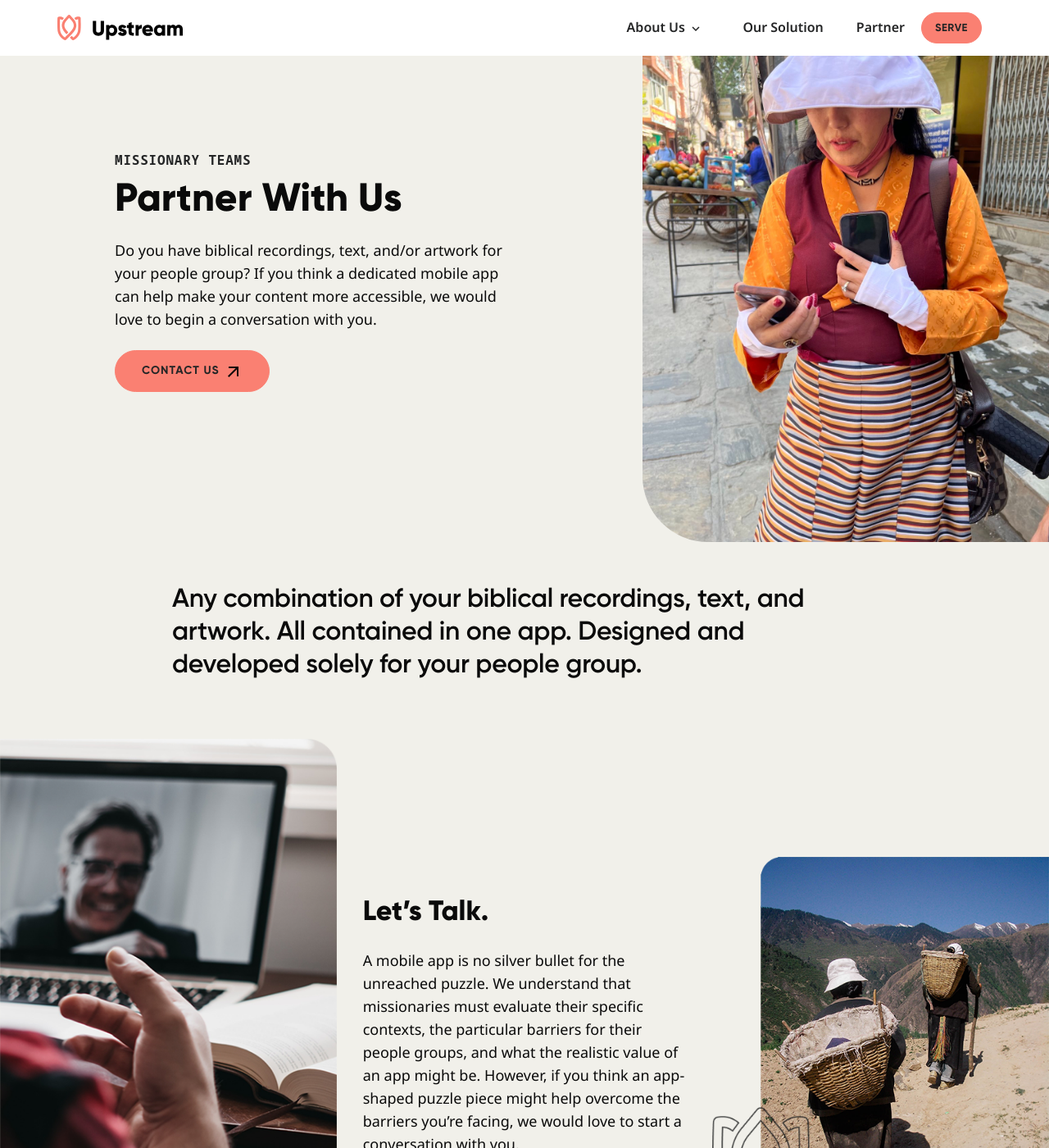
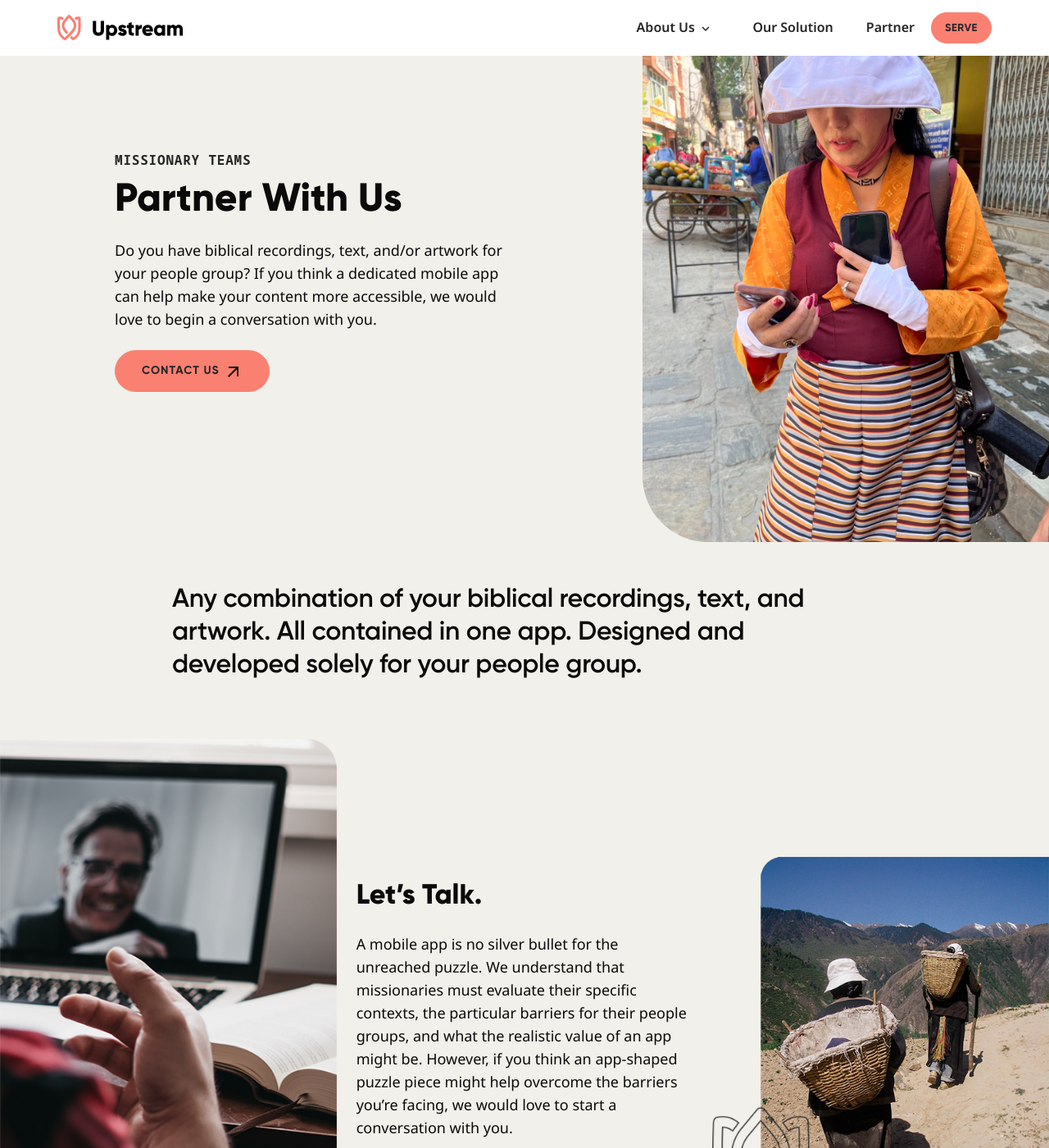
Before and after one commit to UpstreamCode/upstreamcode.github.io, a Jekyll site: the page built from _pages/partner.html, in a window 1280 px wide and 1400 px high. Shown: the whole window at 82% size. Built offline with Jekyll 4.4.1, drawn with Linux system fonts in a browser that asks for light colours; comment, search, counter and statistics services are not loaded.

Commit message:
Fixed padding on partner page.

```diff
--- a/_includes/footer.html
+++ b/_includes/footer.html
@@ -1,6 +1,6 @@
 <footer>
     <div class="border-bottom">
-        <div class="container">
+        <div class="container px-mobile">
             <div id="newsletter-signup" class="d-flex flex-column flex-md-row justify-content-between align-items-start align-items-md-center">
                 <div class="me-0 me-md-3">
                     <p class="text-nowrap">Join our email list.</p>
@@ -29,7 +29,7 @@
             </div>
         </div>
     </div>
-    <div class="container border-bottom">
+    <div class="container px-mobile border-bottom">
         <div id="org-details" class="d-flex flex-column flex-md-row justify-content-between">
             <div>
                 <span class="org-logo">{% include svgs/logo-solid-bg.svg %}</span>
@@ -41,7 +41,7 @@
             </div>
         </div>
     </div>
-    <div id="footer-nav" class="container d-flex flex-column flex-md-row justify-content-between align-items-start align-items-md-center">
+    <div id="footer-nav" class="px-mobile container d-flex flex-column flex-md-row justify-content-between align-items-start align-items-md-center">
         <div class="d-flex flex-column flex-md-row justify-content-between align-items-start align-items-md-center gap-3">
             <p>&copy; Upstream 2023. All Rights Reserved</p>
             <div class="d-flex flex-row justify-content-between align-items-start align-items-md-center gap-3">
--- a/_includes/nav.html
+++ b/_includes/nav.html
@@ -1,5 +1,5 @@
 <nav id="main-nav" class="navbar navbar-expand-md fixed-top {{ page.nav_state }}" data-nav-state="{{ page.nav_state }}">
-  <div class="container-md">
+  <div class="container-md px-0">
     <a class="navbar-brand" href="/">
         <span class="logo-transparent-bg logo{% if page.nav_state == 'transparent-light' %} logo-show{% else %} logo-hide{% endif %}">{% include svgs/logo-transparent-bg.svg %}</span>
         <span class="logo-solid-bg logo{% if page.nav_state == 'solid' or page.nav_state == 'transparent-dark' %} logo-show {% else %} logo-hide{% endif %}">{% include svgs/logo-solid-bg.svg %}</span>
--- a/_includes/our-process.html
+++ b/_includes/our-process.html
@@ -4,10 +4,13 @@
 >
   <div class="d-none d-md-flex col-md-1"></div>
   <div class="start-image-box order-1 col-12 col-md-5 text-center text-md-left">
+    <div class="px-mobile">
       <img src="{{ "/assets/images/lego-stack.png" | relative_url }}"
     class="img-fluid" alt="A stack of bricks fitting nicely together">
     </div>
+  </div>
   <div class="content-box order-2 col-12 col-md-5">
+    <div class="px-mobile">
       <p class="tagline mb-2">Our Process</p>
       <h2 class="mt-1">From Idea to Reality</h2>
       <div id="process-accordion" class="accordion">
@@ -178,6 +181,7 @@
         </div>
       </div>
     </div>
+  </div>
   <div class="d-none d-md-flex col-md-1"></div>
 </div>
 <script>
--- a/_pages/partner.html
+++ b/_pages/partner.html
@@ -32,9 +32,11 @@
       <img src="{{ "/assets/images/partner-layered-image.png" | relative_url }}" class="img-fluid" alt="People having an online meeting. Another group of people hiking.">
     </div>
     <div class="content-box margin-md-t-72 order-4 order-md-2 col-12 col-md-4">
-      <h2>Let’s Talk.</h2>
-      <p>A mobile app is no silver bullet for the unreached puzzle. We understand that missionaries must evaluate their specific contexts, the particular barriers for their people groups, and what the realistic value of an app might be. However, if you think an app-shaped puzzle piece might help overcome the barriers you’re facing, we would love to start a conversation with you.</p>
-      <a href="https://tally.so/r/n0OgMQ" target="_blank" rel="nofollow" class="btn btn-primary" type="button">Contact Us {% include svgs/icons/arrows/arrow-external.svg %}</a>
+      <div class="px-mobile">
+        <h2>Let’s Talk.</h2>
+        <p>A mobile app is no silver bullet for the unreached puzzle. We understand that missionaries must evaluate their specific contexts, the particular barriers for their people groups, and what the realistic value of an app might be. However, if you think an app-shaped puzzle piece might help overcome the barriers you’re facing, we would love to start a conversation with you.</p>
+        <a href="https://tally.so/r/n0OgMQ" target="_blank" rel="nofollow" class="btn btn-primary" type="button">Contact Us {% include svgs/icons/arrows/arrow-external.svg %}</a>
+      </div>
     </div>
     <div class="end-image-box order-3 order-md-3 col-md-4 d-none d-md-block">
       <img src="{{ "/assets/images/people-hiking-logo.png" | relative_url }}" class="img-fluid d-none d-md-inline" alt="A group of people hiking. An outline of the Upstream logo overlaying it.">
--- a/_sass/base.scss
+++ b/_sass/base.scss
@@ -979,13 +979,13 @@
   padding-top: 144px;
 
   @include media-breakpoint-down(md) {
-    padding: 88px 20px 96px;
+    padding-top: 88px;
+    padding-bottom: 96px;
   }
 
   .content-box {
     @include media-breakpoint-down(md) {
       margin-top: 48px;
-      padding: 0px;
     }
 
     #process-accordion {
@@ -1897,7 +1897,6 @@
 
     .content-box {
       margin-top: 120px;
-      padding: 20px;
 
       @include media-breakpoint-down(md) {
         margin-top: 30px;
@@ -2846,3 +2845,18 @@
     text-align: center;
   }
 }
+
+.px-mobile {
+  padding-left: 0px;
+  padding-right: 0px;
+
+  @include media-breakpoint-down(md) {
+    padding-left: 20px !important;
+    padding-right: 20px !important;
+  }
+}
+@include media-breakpoint-down(md) {
+  .container, .container-sm {
+      max-width: 100%;
+  }
+}
```
Lines whose indentation alone changed are shown as unchanged.
